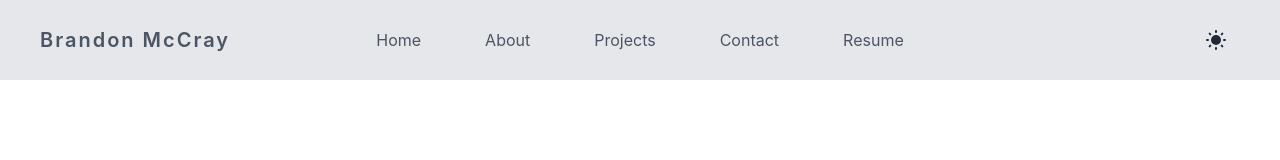
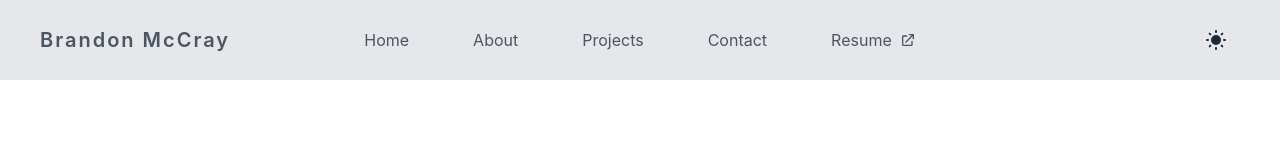
Before and after one commit to bradmccray89/portfolio, a Next.js app: page / in a window 1280 px wide. Shown: the top 160 px of the page. Built offline with nearby package versions, Linux system fonts and the light colour scheme.

Commit message:
updated resume link to show it as external

```diff
--- a/components/Navbar.js
+++ b/components/Navbar.js
@@ -20,32 +20,42 @@ export default function Navbar() {
 		return (
 			<>
 				<Link href="/">
-					<a className="flex justify-center w-full px-3 py-2 mx-2 text-gray-600 duration-300 rounded dark:text-gray-200 hover:bg-slate-300 dark:hover:bg-slate-600 transistions-all">
+					<a className="flex items-center justify-center w-full px-3 py-2 mx-2 text-gray-600 duration-300 rounded dark:text-gray-200 hover:bg-slate-300 dark:hover:bg-slate-600 transistions-all">
 						Home
 					</a>
 				</Link>
 				<Link href="/about">
-					<a className="flex justify-center w-full px-3 py-2 mx-2 text-gray-600 duration-300 rounded dark:text-gray-200 hover:bg-slate-300 dark:hover:bg-slate-600 transistions-all">
+					<a className="flex items-center justify-center w-full px-3 py-2 mx-2 text-gray-600 duration-300 rounded dark:text-gray-200 hover:bg-slate-300 dark:hover:bg-slate-600 transistions-all">
 						About
 					</a>
 				</Link>
 				<Link href="/projects">
-					<a className="flex justify-center w-full px-3 py-2 mx-2 text-gray-600 duration-300 rounded dark:text-gray-200 hover:bg-slate-300 dark:hover:bg-slate-600 transistions-all">
+					<a className="flex items-center justify-center w-full px-3 py-2 mx-2 text-gray-600 duration-300 rounded dark:text-gray-200 hover:bg-slate-300 dark:hover:bg-slate-600 transistions-all">
 						Projects
 					</a>
 				</Link>
 				<Link href="/contact">
-					<a className="flex justify-center w-full px-3 py-2 mx-2 text-gray-600 duration-300 rounded dark:text-gray-200 hover:bg-slate-300 dark:hover:bg-slate-600 transistions-all">
+					<a className="flex items-center justify-center w-full px-3 py-2 mx-2 text-gray-600 duration-300 rounded dark:text-gray-200 hover:bg-slate-300 dark:hover:bg-slate-600 transistions-all">
 						Contact
 					</a>
 				</Link>
-				<Link href="/Brandon_McCray_resume.pdf">
-					<a
-						className="flex justify-center w-full px-3 py-2 mx-2 text-gray-600 duration-300 rounded dark:text-gray-200 hover:bg-slate-300 dark:hover:bg-slate-600 transistions-all"
-						target="_blank"
-						rel="noopener noreferrer">
-						Resume
-					</a>
+				<Link href="/Brandon_McCray_resume.pdf" passHref>
+					<div className="flex items-center justify-center w-full px-3 py-2 mx-2 text-gray-600 duration-300 rounded cursor-pointer gap-x-2 dark:text-gray-200 hover:bg-slate-300 dark:hover:bg-slate-600 transistions-all">
+						<a className="" target="_blank" rel="noopener noreferrer">
+							Resume
+						</a>
+						<svg
+							width="16px"
+							height="16px"
+							viewBox="0 0 24 24"
+							fill="none"
+							xmlns="http://www.w3.org/2000/svg">
+							<path
+								d="M14 5a1 1 0 1 1 0-2h6a1 1 0 0 1 1 1v6a1 1 0 1 1-2 0V6.414l-9.293 9.293a1 1 0 0 1-1.414-1.414L17.586 5H14zM3 7a2 2 0 0 1 2-2h5a1 1 0 1 1 0 2H5v12h12v-5a1 1 0 1 1 2 0v5a2 2 0 0 1-2 2H5a2 2 0 0 1-2-2V7z"
+								fill="currentColor"
+							/>
+						</svg>
+					</div>
 				</Link>
 			</>
 		);
```
